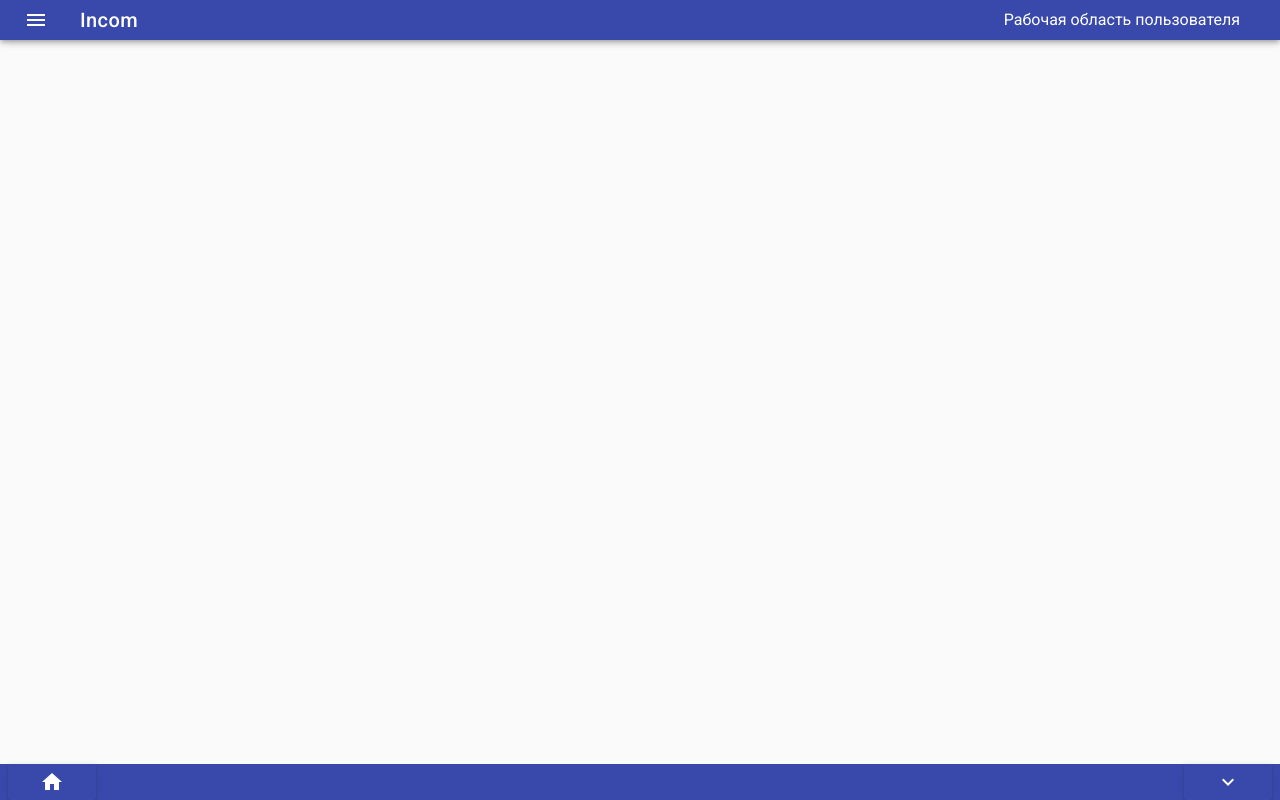
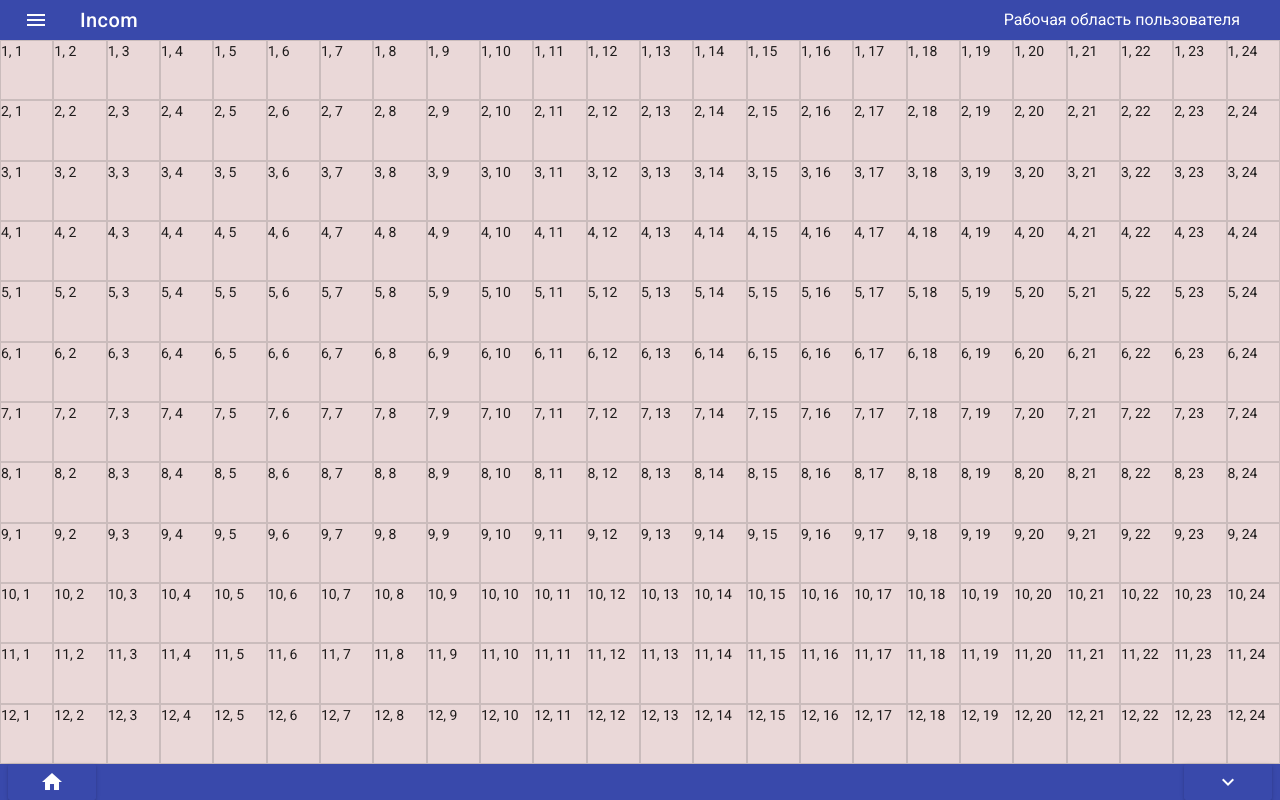
Before and after one commit to thernoff/vue-mainboard-incom, a Vue app: page / in a window 1280 px wide. Built offline with nearby package versions, Linux system fonts and the light colour scheme.

Commit message:
commit 17.09.2018

```diff
--- a/src/App.vue
+++ b/src/App.vue
@@ -1,15 +1,13 @@
 <template>
-<div class="mainboard">
+  <v-app class="mainboard">
     <div class="mainboard-cover" v-if="visibleStartmenu" @click="toggleVisibleStartMenu"></div>
-  <v-app>
-    <v-navigation-drawer app temporary></v-navigation-drawer>
-
-    <mainboard-toolbar></mainboard-toolbar>
+    <!-- <v-navigation-drawer app temporary></v-navigation-drawer> -->
+    <mainboard-toolbar class="mainboard-toolbar"></mainboard-toolbar>
 
     <v-content class="mainboard-workspace">
       <!-- <v-container fluid> -->
+        <mainboard-grid ref="grid"></mainboard-grid>
           <v-layout row wrap>
-
             <mainboard-window
               v-for="(window, index) in windows"
               v-if="!window.closed"
@@ -18,9 +16,7 @@
               :index="index"
               :options="window"
             ></mainboard-window>
-
           </v-layout>
-
         <mainboard-startmenu
           v-if="visibleStartmenu"
         ></mainboard-startmenu>
@@ -29,72 +25,86 @@
     </v-content>
 
     <!-- <v-footer app dark color="primary"></v-footer> -->
-    <mainboard-taskbar></mainboard-taskbar>
+    <mainboard-taskbar class="mainboard-taskbar"></mainboard-taskbar>
   </v-app>
-</div>
+
 
 </template>
 
 <script>
-import Taskbar from './components/Desktop/Taskbar'
-import Toolbar from './components/Desktop/Toolbar'
-import Startmenu from './components/Desktop/Startmenu'
-import Window from './components/Desktop/Window'
+import Taskbar from "./components/Desktop/Taskbar";
+import Toolbar from "./components/Desktop/Toolbar";
+import Startmenu from "./components/Desktop/Startmenu";
+import Window from "./components/Desktop/Window";
+import Grid from "./components/Desktop/Grid";
+
 export default {
-  data () {
-    return {
-    }
+  data() {
+    return {};
   },
 
   components: {
     mainboardTaskbar: Taskbar,
     mainboardToolbar: Toolbar,
     mainboardStartmenu: Startmenu,
-    mainboardWindow: Window
+    mainboardWindow: Window,
+    mainboardGrid: Grid
   },
 
   computed: {
-    visibleStartmenu () {
-      return this.$store.getters.visibleStartmenu
+    visibleStartmenu() {
+      return this.$store.getters.visibleStartmenu;
     },
 
-    windows () {
-      return this.$store.getters.getWindows
-    },
-
+    windows() {
+      return this.$store.getters.getWindows;
+    }
   },
 
   methods: {
     toggleVisibleStartMenu() {
-        this.$store.dispatch('actionToggleVisibleStartMenu')
+      this.$store.dispatch("actionToggleVisibleStartMenu");
     },
 
-    getWindows () {
-      return this.$store.getters.getWindows
+    getWindows() {
+      return this.$store.getters.getWindows;
     }
   },
 
-  beforeCreate () {
-    this.$store.commit('setActiveWorkspace')
-    let activeWorkspace = this.$store.getters.getActiveWorkspace
-    this.$store.commit('setWindows', activeWorkspace.windows)
+  beforeCreate() {
+    this.$store.commit("setActiveWorkspace");
+    let activeWorkspace = this.$store.getters.getActiveWorkspace;
+    this.$store.commit("setWindows", activeWorkspace.windows);
+  },
+
+  mounted() {
+    this.$store.commit("setWidthGrid", this.$refs.grid.$el.clientWidth);
+    console.log("this.$refs.grid", this.$refs.grid.$el);
+    console.log(
+      "this.$refs.grid.$el.clientHeight",
+      this.$refs.grid.$el.clientHeight
+    );
+    this.$store.commit("setHeightGrid", this.$refs.grid.$el.clientHeight);
   },
 
   updated() {
-    let d = this.$store.getters.getWindowsActiveWorkspace
-    console.log('activeWorkspace', d)
+    let d = this.$store.getters.getWindowsActiveWorkspace;
+    console.log("activeWorkspace", d);
   },
-  name: 'App'
-}
+  name: "App"
+};
 </script>
 
 <style scoped>
 .mainboard {
   width: 100%;
   height: 100%;
+  overflow: hidden;
 }
 
 .mainboard-workspace {
+  position: relative;
+  /* height: 100%; */
   overflow: hidden;
 }
 
@@ -104,4 +114,12 @@ export default {
   height: 100vh;
   z-index: 10;
 }
+
+/* .mainboard-toolbar {
+  position: relative;
+}
+
+.mainboard-taskbar {
+  position: relative;
+} */
 </style>
--- /dev/null
+++ b/src/components/Desktop/Grid.vue
@@ -0,0 +1,57 @@
+<template>
+  <div class="mainboard-workspace__grid">
+    <div v-for="y of countRows"
+      :key=y
+      :style="{
+          'height': heightGridRow + '%',
+        }"
+    >
+      <div v-for="x of countColumns"
+        :key=x
+        :style="{
+          'background-color': '#ead8d8',
+          'float': 'left',
+          'width': widthGridCell + '%',
+          'border': '1px solid #cabcbc',
+          'height': '100%'
+        }"
+      >
+        {{y}}, {{x}}
+      </div>
+    </div>
+  </div>
+</template>
+
+<script>
+export default {
+  //props: ["widthWorkspace", "heightWorkspace"],
+  data() {
+    return {};
+  },
+  computed: {
+    countRows() {
+      return this.$store.getters.getCountRows;
+    },
+    countColumns() {
+      return this.$store.getters.getCountColumns;
+    },
+    widthGridCell() {
+      return 100 / this.$store.getters.getCountColumns;
+    },
+    heightGridRow() {
+      return 100 / this.$store.getters.getCountRows;
+    }
+  }
+};
+</script>
+
+<style scoped>
+.mainboard-workspace__grid {
+  padding: 0;
+  margin: 0;
+  box-sizing: border-box;
+  width: 100%;
+  height: 100%;
+  overflow: hidden;
+}
+</style>
--- a/src/components/Desktop/Taskbar.vue
+++ b/src/components/Desktop/Taskbar.vue
@@ -1,5 +1,6 @@
 <template>
-  <v-footer app dark color="primary">
+  <!-- <v-footer app dark color="primary"> -->
+    <v-footer dark color="primary">
     <!-- <v-toolbar-side-icon></v-toolbar-side-icon> -->
       <v-btn
           color="primary"
@@ -35,36 +36,36 @@ export default {
   data() {
     return {
       //windows: this.getWindows()
-        }
+    };
   },
   methods: {
     toggleMinimizedWindow(index, minimize) {
-            console.log('minimize', minimize)
-            this.$store.commit('toggleMinimizeWindow', index)
+      console.log("minimize", minimize);
+      this.$store.commit("toggleMinimizeWindow", index);
       if (minimize) {
-                    this.$store.commit('setActiveWindow', index)
+        this.$store.commit("setActiveWindow", index);
       }
     },
     toggleVisibleStartMenu() {
-                this.$store.dispatch('actionToggleVisibleStartMenu')
+      this.$store.dispatch("actionToggleVisibleStartMenu");
     },
     titleMinimizeWindow(title) {
-                return (title.length < 10) ? title : title.substr(0, 10) + '...'
+      return title.length < 10 ? title : title.substr(0, 10) + "...";
     },
     getWindows() {
-                return this.$store.getters.getWindows
+      return this.$store.getters.getWindows;
     }
   },
   computed: {
-        minimizeWindows () {
-            return this.$store.getters.getMinimizeWindows
+    minimizeWindows() {
+      return this.$store.getters.getMinimizeWindows;
     },
 
-        windows () {
-            return this.$store.getters.getWindows
-        },
+    windows() {
+      return this.$store.getters.getWindows;
     }
   }
+};
 </script>
 
 <style scoped>
--- a/src/store/grid.js
+++ b/src/store/grid.js
@@ -1,10 +1,20 @@
 export default {
   state: {
     modeGrid: true,
-    grid: [10, 5]
+    countRows: 12,
+    countColumns: 24,
+    grid: [10, 5],
+    widthGrid: 0,
+    heightGrid: 0,
   },
   mutations: {
+    setWidthGrid(state, widthGrid) {
+      state.widthGrid = widthGrid
+    },
 
+    setHeightGrid(state, heightGrid) {
+      state.heightGrid = heightGrid
+    },
   },
   actions: {
 
@@ -12,6 +22,26 @@ export default {
   getters: {
     getGrid() {
       return state.grid
+    },
+
+    getCountColumns(state) {
+      return state.countColumns
+    },
+
+    getCountRows(state) {
+      return state.countRows
+    },
+
+    getWidthGrid(state) {
+      return state.widthGrid
+    },
+
+    getHeightGrid(state) {
+      return state.heightGrid
+    },
+
+    isModeGrid(state) {
+      return state.modeGrid
     }
   }
 }
--- a/src/store/index.js
+++ b/src/store/index.js
@@ -3,6 +3,7 @@ import Vuex from 'vuex'
 import startmenu from './startmenu'
 import windows from './windows'
 import workspaces from './workspaces'
+import grid from './grid'
 
 Vue.use(Vuex)
 
@@ -10,6 +11,7 @@ export default new Vuex.Store({
     modules: {
         startmenu,
         windows,
-        workspaces
+        workspaces,
+        grid
     }
 })
--- a/src/store/windows.js
+++ b/src/store/windows.js
@@ -1,4 +1,4 @@
-function getRandomId () {
+function getRandomId() {
     var id = "";
     var possible = "ABCDEFGHIJKLMNOPQRSTUVWXYZabcdefghijklmnopqrstuvwxyz0123456789";
 
@@ -19,11 +19,11 @@ export default {
         windows: []
     },
     mutations: {
-        setWindows (state, windows) {
+        setWindows(state, windows) {
             state.windows = windows
         },
 
-        createNewWindow (state, itemStartMenu) {
+        createNewWindow(state, itemStartMenu) {
             const title = itemStartMenu.title
             const apiLink = itemStartMenu.apiLink
             //const id = Math.random()
@@ -56,13 +56,15 @@ export default {
             state.leftPrevWindow += 50
         },
 
-        updateWindowCoords (state, options) {
+        updateWindowCoords(state, options) {
             const window = state.windows[options.index]
-            window.top += parseInt(options.diffY)
-            window.left += parseInt(options.diffX)
+            //window.top += parseInt(options.diffY)
+            //window.left += parseInt(options.diffX)
+            window.top = parseFloat(options.top)
+            window.left = parseFloat(options.left)
         },
 
-        updateWindowSize (state, options) {
+        updateWindowSize(state, options) {
             const window = state.windows[options.index]
             window.top = parseInt(options.top)
             window.left = parseInt(options.left)
@@ -70,39 +72,39 @@ export default {
             window.height *= parseFloat(options.coefHeight)
         },
 
-        toggleClassWindow (state, data) {
+        toggleClassWindow(state, data) {
             let classesCss = state.windows[data.index].classesCss
             let i = classesCss.indexOf(data.classCss)
-            if ( i > -1 ) {
+            if (i > -1) {
                 classesCss.splice(i, 1)
             } else {
                 classesCss.push(data.classCss)
             }
-            console.log(i,classesCss)
+            console.log(i, classesCss)
         },
 
-        closeWindow (state, index) {
+        closeWindow(state, index) {
             state.windows[index].closed = true
         },
 
-        minimizeWindow (state, index) {
+        minimizeWindow(state, index) {
             state.windows[index].minimize = true
         },
 
-        toggleMinimizeWindow (state, index) {
+        toggleMinimizeWindow(state, index) {
             state.windows[index].minimize = !state.windows[index].minimize
             //state.windows[index] = {...state.windows[index], minimize: !state.windows[index].minimize}
         },
 
-        toggleFullscreenWindow (state, index) {
+        toggleFullscreenWindow(state, index) {
             state.windows[index].fullscreen = !state.windows[index].fullscreen
         },
 
-        fullscreenWindowOff (state, index) {
+        fullscreenWindowOff(state, index) {
             state.windows[index].fullscreen = false
         },
 
-        setActiveWindow (state, index) {
+        setActiveWindow(state, index) {
             state.activeWindow.active = false
             state.activeWindow = state.windows[index]
             state.activeWindow.active = true
@@ -111,10 +113,10 @@ export default {
             state.activeWindow.zIndex = state.maxZIndex
         },
 
-        unsetActiveWindow (state) {
+        unsetActiveWindow(state) {
             state.activeWindow.active = false
-            state.windows.some( (window, index) => {
-                if ( !window.minimize ) {
+            state.windows.some((window, index) => {
+                if (!window.minimize) {
                     console.log('index', index)
                     state.activeWindow = window
                     state.activeWindow.active = true
@@ -127,13 +129,23 @@ export default {
         }
     },
     actions: {
-        actionCloseWindow ({commit}, index) {
+        actionCloseWindow({ commit }, index) {
             commit('closeWindow', index)
         },
 
-        actionSetWindows ({commit}, windows) {
+        actionSetWindows({ commit }, windows) {
             commit('setWindows', windows)
         },
+
+        actionUpdateWindowCoords({ commit, rootState }, options) {
+            const modeGrid = rootState.grid.modeGrid
+            const countColumns = rootState.grid.countColumns
+            const countRows = rootState.grid.countRows
+            const widthGrid = rootState.grid.widthGrid
+            const heightGrid = rootState.grid.heightGrid
+            console.log(widthGrid, heightGrid)
+            commit('updateWindowCoords', options)
+        }
     },
     getters: {
         getWindows(state) {
```
Also changed, not shown: src/components/Desktop/Toolbar.vue (+9 -5 lines), src/components/Desktop/Window.vue (+60 -50 lines). Lines whose indentation alone changed are shown as unchanged.
